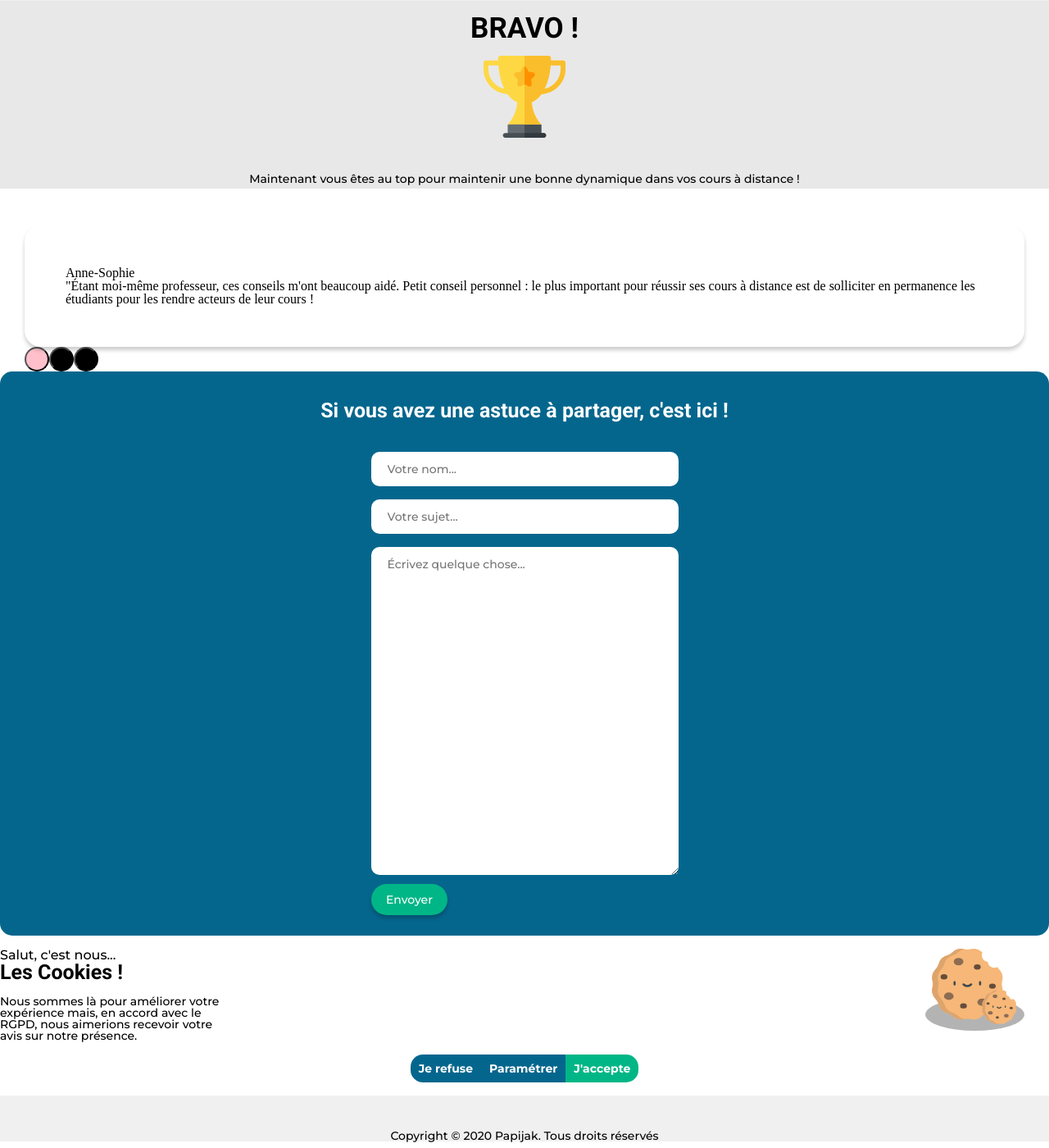
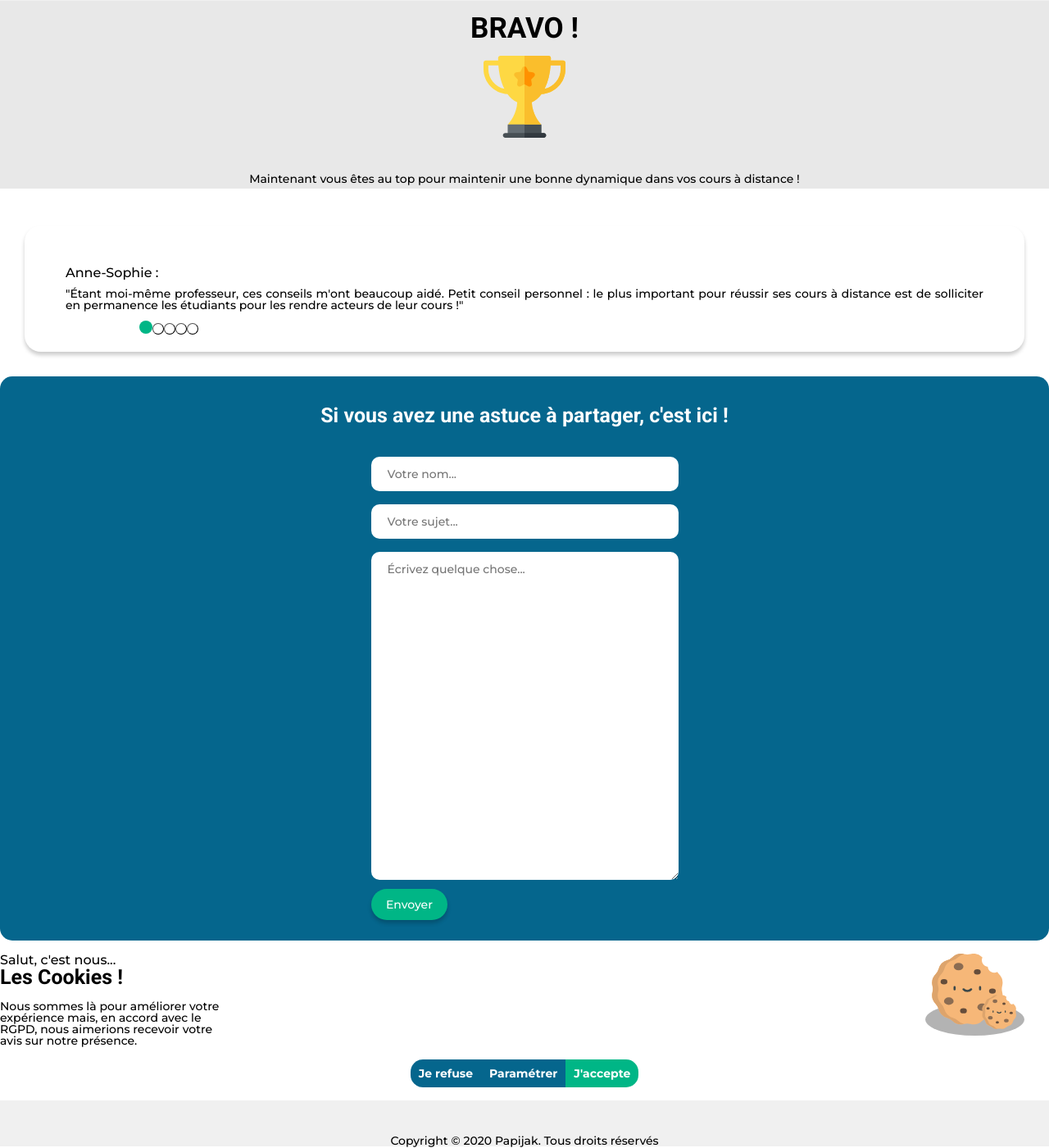
Before and after one commit to YaniMad/appforprofs, a Jekyll site: the page built from index.md, in a window 1280 px wide and 1400 px high, scrolled down 5348 px. Shown: the whole window at 82% size. Built offline with Jekyll 4.4.1, drawn with Linux system fonts in a browser that asks for light colours.

Commit message:
last push yani

```diff
--- a/_includes/pages/sections/comments.html
+++ b/_includes/pages/sections/comments.html
@@ -16,8 +16,8 @@
             <!--slider-box-->
             <div class="inner-slide">
                 <!--Prenom et Nom de la personne-->
-                <h3 class="info">Anne-Sophie</h3>
-                <p>"Étant moi-même professeur, ces conseils m'ont beaucoup aidé. Petit conseil personnel : le plus important pour réussir ses cours à distance est de solliciter en permanence les étudiants pour les rendre acteurs de leur cours !</p>
+                <h3 class="info">Anne-Sophie :</h3>
+                <p>"Étant moi-même professeur, ces conseils m'ont beaucoup aidé. Petit conseil personnel : le plus important pour réussir ses cours à distance est de solliciter en permanence les étudiants pour les rendre acteurs de leur cours !"</p>
 
             </div>
         </li>
@@ -26,8 +26,8 @@
             <!--slider-box-->
             <div class="inner-slide">
                 <!--Prenom et Nom de la personne-->
-                <h3 class="info">Anne-Sophie</h3>
-                <p>"Étant moi-même professeur, ces conseils m'ont beaucoup aidé. Petit conseil personnel : le plus important pour réussir ses cours à distance est de solliciter en permanence les étudiants pour les rendre acteurs de leur cours !</p>
+                <h3 class="info">Martine :</h3>
+                <p>"Pour les cours à distance, tout est question d'organisation ! Certes cela peut s'avérer difficile à certains moments, mais mettez en place une organisation agile, et tout ira mieux !"</p>
 
             </div>
         </li>
@@ -36,8 +36,28 @@
             <!--slider-box-->
             <div class="inner-slide">
                 <!--Prenom et Nom de la personne-->
-                <h3 class="info">Anne-Sophie</h3>
-                <p>"Étant moi-même professeur, ces conseils m'ont beaucoup aidé. Petit conseil personnel : le plus important pour réussir ses cours à distance est de solliciter en permanence les étudiants pour les rendre acteurs de leur cours !</p>
+                <h3 class="info">Stéphane :</h3>
+                <p>"Les cours en ligne ne sont pas si difficiles qu'ils en ont l'air, il suffit de mettre en place une bonne technique de travail, comme celle que présente ce site."  </p>
+
+            </div>
+        </li>
+
+        <li class="item-a slider-comments-slide">
+            <!--slider-box-->
+            <div class="inner-slide">
+                <!--Prenom et Nom de la personne-->
+                <h3 class="info">Jean :</h3>
+                <p>"Malgré les points négatifs des cours en visio, il ne faut pas négliger les positifs : personnellement, je passe beaucoup de temps à communiquer avec les étudiants de façon individuelle, et j'ai l'impression de les rencontrer plus qu'avant !"</p>
+
+            </div>
+        </li>
+
+        <li class="item-a slider-comments-slide">
+            <!--slider-box-->
+            <div class="inner-slide">
+                <!--Prenom et Nom de la personne-->
+                <h3 class="info">Catherine :</h3>
+                <p>"J'ai beaucoup de mal avec les cours à distance. C'est dur d'être professeur en ligne à 60 ans… Merci pour ces conseils, j'espère qu'ils m'aideront avec mes prochains cours !"</p>
 
             </div>
         </li>
--- a/_sass/components/_sliders.scss
+++ b/_sass/components/_sliders.scss
@@ -65,14 +65,23 @@
     }
     .tns-nav {
         position: absolute;
-        bottom: 0;
+        bottom: 50px;
+        left: 170px;
+        z-index: 3;
         button {
-            width: 30px;
-            height: 30px;
-            background: #000;
+            border-color: black;
+            border-width: 0.5px;
+            width: 14px;
+            height: 14px;
+            background: white;
             border-radius: 50%;
             &.tns-nav-active {
-                background: pink;
+                background: #00b686;
+                border-color: #00b686;
+                border-width: thin;
+                border-style: unset;
+                width: 16px;
+                height: 16px;
             }
         }
     }
@@ -90,21 +99,16 @@
     .slider-tips-slide {
         padding-top: 40px;
         padding-bottom: 40px;
-        img {
-            padding-left: 20px;
-            padding-top: 15px;
-            padding-right: 20px;
-            padding-bottom: 5px;
-            max-width:100%;
-        }
+
 
         p {
+
+            font-size: $paragraphe-size;
+            font-family: $paragraphe-font;
             margin-top: 10px;
             text-align: center;
             padding-right: 35px;
             padding-left: 35px;
-            font-family: $paragraphe-font;
-            font-size: $paragraphe-size;
             line-height: 24px;
         }
 
--- a/_sass/layouts/_comments.scss
+++ b/_sass/layouts/_comments.scss
@@ -1,4 +1,4 @@
-.comments{
+.comments {
     background-color: #E8E8E8;
 }
 
@@ -25,3 +25,18 @@
     padding-left: 20px;
     padding-right: 20px;
 }
+
+.inner-slide {
+    h3 {
+        font-family: $sous-sous-titre-font;
+        font-size: $sous-sous-titre-size;
+
+    }
+
+    p {
+        text-align: justify;
+        padding-top: 10px;
+        font-family:$paragraphe-font;
+        font-size:$paragraphe-size;
+    }
+}
```
